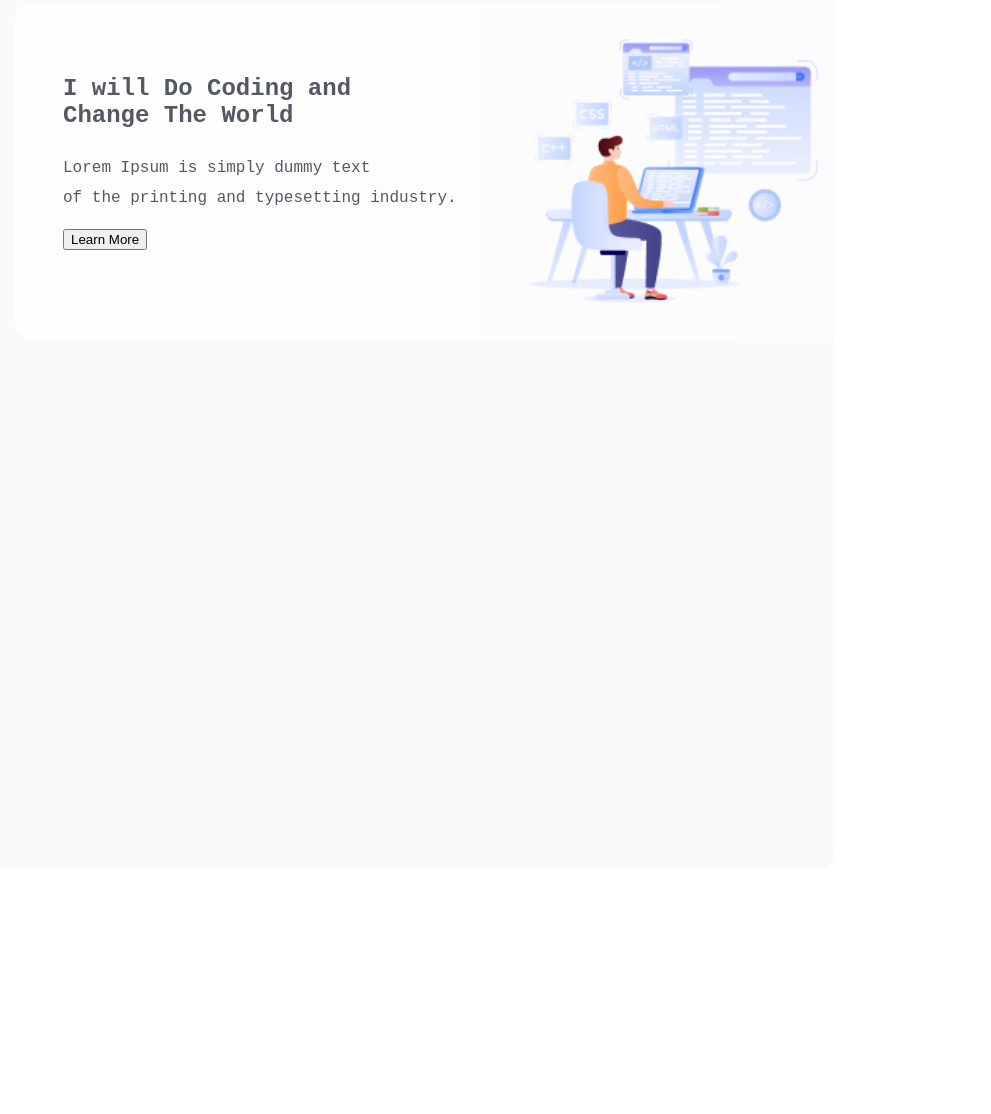
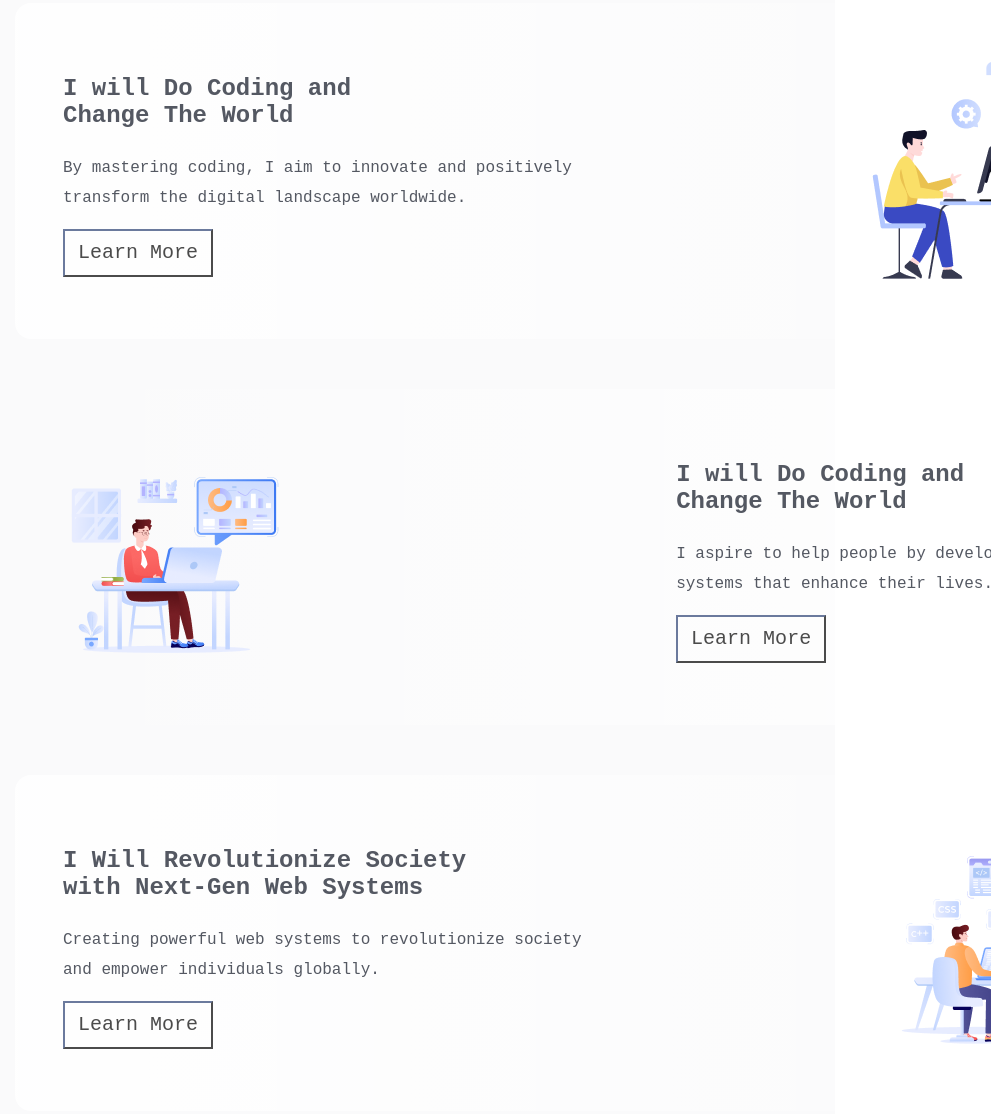
Before and after one commit to rafii71749/Assignment-1, a plain HTML site: page index.html in a window 1280 px wide. Shown: the part 1179-2293 px from the top of the page, without its empty margins (289-1280 px from the left). Before the commit the page ends 2098 px from the top, so only its background shows below. Drawn offline with Linux system fonts and the light colour scheme; a web font is replaced by a local one.

Commit message:
topic added

```diff
--- a/index.html
+++ b/index.html
@@ -25,10 +25,33 @@
         <div class="topic-1">
         <div class="topic">
             <h3 class="topic-title">I will Do Coding and <br>Change The World</h3>
-            <p class="topic-des">Lorem Ipsum is simply dummy text <br>of the printing and typesetting industry.</p>
+            <p class="topic-des">By mastering coding, I aim to innovate and positively <br>transform the digital landscape worldwide.</p>
             <a href=""><button class="btn-2">Learn More</button></a>
         </div>
+        <div class="img1">
+        <img src="assets/Layer_1.png" alt="">
+    </div>
+    </div>
+    <div class="topic-2">
+        <div class="img2">
+            <img src="assets/Group 3.png" alt="">
+        </div>
+        <div class="topic">
+            <h3 class="topic-title">I will Do Coding and <br>Change The World</h3>
+            <p class="topic-des">I aspire to help people by developing modern web <br>systems that enhance their lives.</p>
+            <a href=""><button class="btn-2">Learn More</button></a>
+        </div>
+
+    </div>
+    <div class="topic-1">
+        <div class="topic">
+            <h3 class="topic-title">I Will Revolutionize Society<br>with Next-Gen Web Systems</h3>
+            <p class="topic-des">Creating powerful web systems to revolutionize society <br>and empower individuals globally.</p>
+            <a href=""><button class="btn-2">Learn More</button></a>
+        </div>
+        <div class="img3">
         <img src="assets/Group 4.png" alt="">
+    </div>
     </div>
     </section>
     </main>
--- a/style.css
+++ b/style.css
@@ -38,7 +38,7 @@
 .about{
     background-color: #FAFAFB;
     border-radius: 16px;
-    height: 1140px;
+    height: 1500px;
     margin: 50px 148px ;
 }
 .about-details{
@@ -66,6 +66,7 @@
     margin-left: 148px;
     margin-top: 50px;
     border-radius: 16px;
+    justify-content: space-between;
 }
 .topic{
     padding: 48px 48px 48px 48px;
@@ -83,3 +84,43 @@
     opacity: 70%;
     line-height: 30px;
 }
+.btn-2{
+    width: 150px;
+    height: 48px;
+    border-color: #0D1321;
+    background-color: transparent;
+    font-size: 20px;
+    font-family: "Azeret Mono", monospace;
+    font-weight: 500;
+    opacity: 70%;
+}
+.img1{
+    width: 274.17px;
+    height: 240px;
+    margin-top: 55px;
+    margin-right: 40px;
+}
+.topic-2{
+    display: flex;
+    background: linear-gradient( to right, rgba(255, 255, 255, 0), rgba(255, 255, 255, 0.9));
+    color: white;
+    width: 1170px;
+    height: 336px;
+    margin-left: 148px;
+    margin-top: 50px;
+    border-radius: 16px;
+    justify-content: space-between;
+}
+.img2{
+    width: 240px;
+    height: 240px;
+    margin-top: 55px;
+    padding-left: 40px;
+}
+.img3{
+    width: 240px;
+    height: 240px;
+    margin-top: 55px;
+    padding-right: 60px;
+}
+}
```
